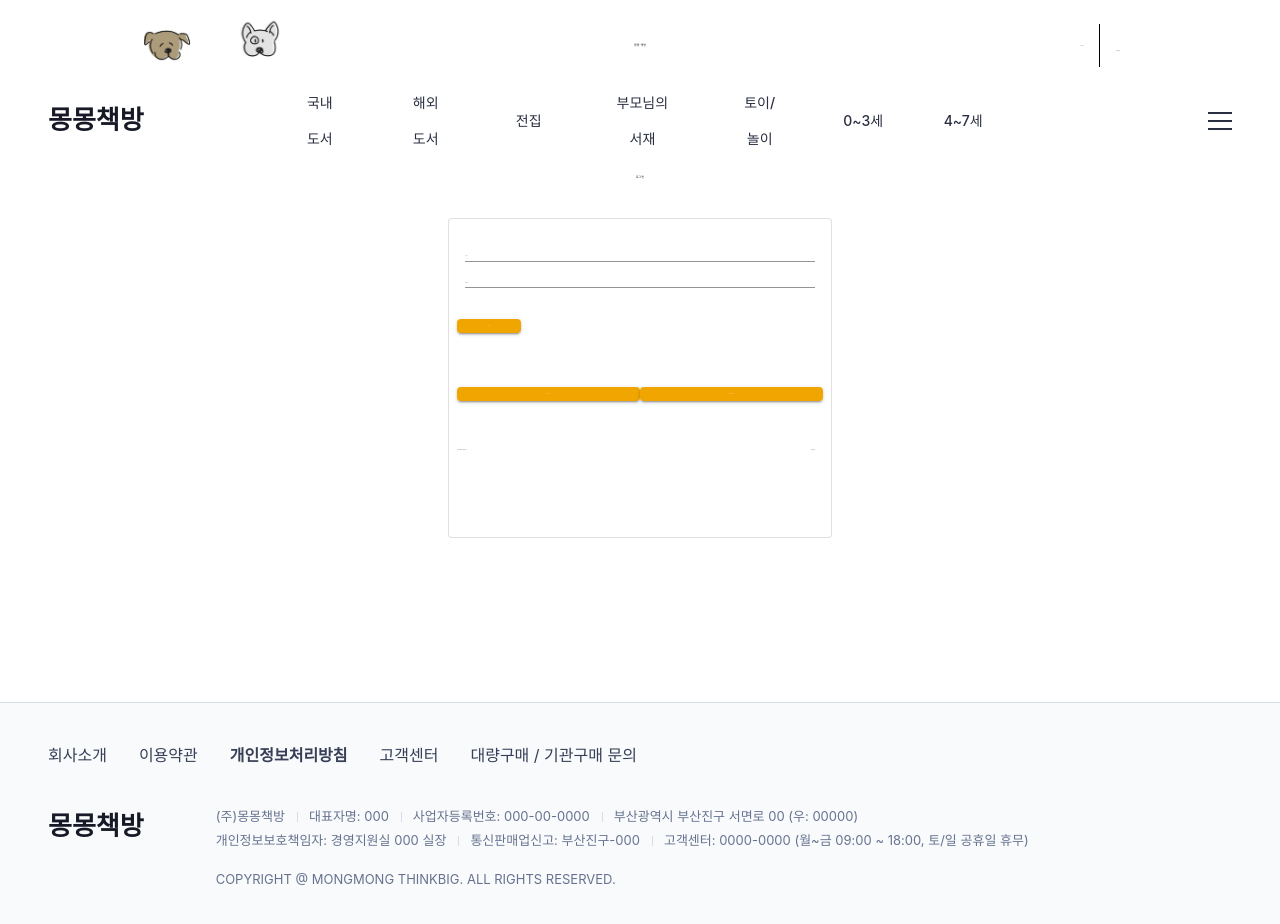
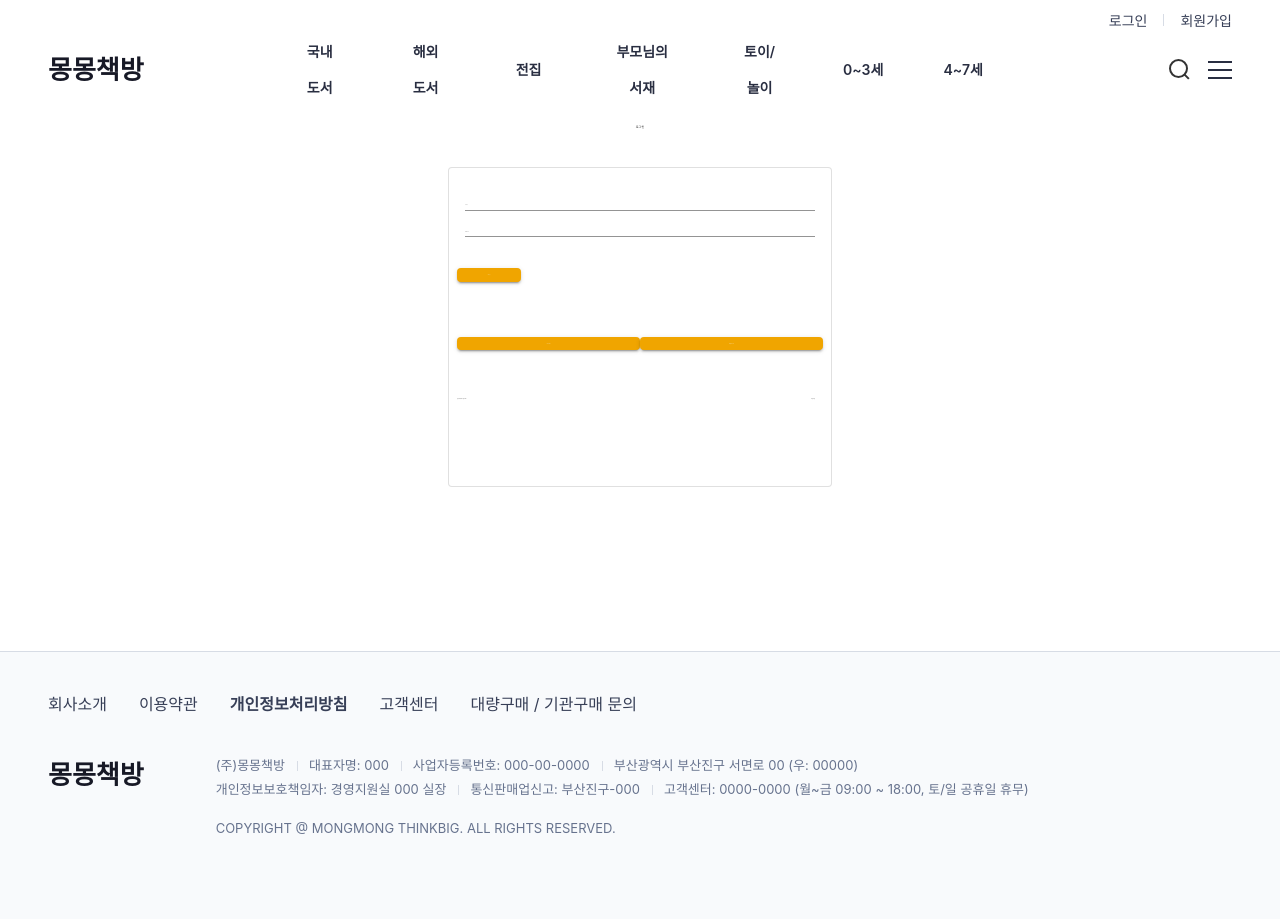
Before and after one commit to devgiants75/bookstore, a React (Create React App) app in the folder web/: page /signIn in a window 1280 px wide. Shown: the top 924 px of the page. Built offline with nearby package versions, Linux system fonts and the light colour scheme; a web font is replaced by a local one.

Commit message:
Feat: Header, Nav

```diff
--- a/web/src/App.tsx
+++ b/web/src/App.tsx
@@ -69,7 +69,6 @@ function App() {
   return (
     <>
       <Header />
-      <Navigation />
 
       <Routes>
         {/* // component : Main 화면 */}
@@ -116,4 +115,5 @@ function App() {
     </>
   );
 }
+
 export default App;
--- a/web/src/layouts/header/Index.Style.tsx
+++ b/web/src/layouts/header/Index.Style.tsx
@@ -1,18 +1,32 @@
 import { styled } from 'styled-components';
-// import styled from '@emotion/styled';
-import Typography from '@mui/material/Typography';
 import { container, logo } from '../../styles/variable';
 
-// export const Logo = styled.div``;
-// export const Inner = styled.div``;
+export const Header = styled.header`
+  z-index: 10;
+  position: relative;
+`;
 
-// export const Typo = styled(Typography)`
-//   font-size: 16rem;
-// `;
+export const HeaderTop = styled.div`
+  ${container};
+  height: 40rem;
+  display: flex;
+  align-items: center;
+  justify-content: flex-end;
+  gap: 16rem;
 
-export const Header = styled.header`
-  ${container};
-  z-index: 10;
+  & a {
+    font-size: 14rem;
+    color: var(--gray110);
+    font-weight: 500;
+  }
+
+  & hr {
+    display: block;
+    width: 1px;
+    height: 12px;
+    border: 0;
+    background: #d7dce5;
+  }
 `;
 
 export const Logo = styled.h1`
--- a/web/src/layouts/header/index.tsx
+++ b/web/src/layouts/header/index.tsx
@@ -8,6 +8,7 @@ import { useCookies } from 'react-cookie';
 import { useUserStore } from '../../stores';
 import logo from './logo.png';
 import * as S from './Index.Style';
+import Navigation from '../navigation';
 
 interface Prop {
   num: number;
@@ -130,66 +131,15 @@ export default function Header() {
   // }
 
   return (
-    <Box
-      display="flex"
-      justifyContent="space-between"
-      ml="10vw"
-      mr="10vw"
-      p={2}
-    >
-      <Box flex={1}>
-        <Box component="img" src={logo} sx={{ height: '3.3em' }} />
-      </Box>
-      <Box
-        flex={1}
-        display="flex"
-        justifyContent="center"
-        alignItems="center"
-        textAlign="center"
-      >
-        {/* eslint-disable-next-line jsx-a11y/anchor-is-valid */}
-        <Link to="">
-          <Typography variant="h3" fontFamily="logoFont">
-            몽몽 책방
-          </Typography>
-        </Link>
-      </Box>
-      <Box
-        flex={1}
-        display="flex"
-        justifyContent="flex-end"
-        alignItems="center"
-      >
+    <S.Header>
+      <S.HeaderTop>
         {cookies.token ? (
-          <Link to="#">
-            <Typography
-              variant="subtitle1"
-              m={2}
-              onClick={() => logOutHandler()}
-              fontFamily="logoFont"
-            >
-              로그아웃
-            </Typography>
-          </Link>
+          <Link to="#">로그아웃</Link>
         ) : (
-          <Link to="/signIn">
-            <Typography variant="subtitle1" m={2} fontFamily="logoFont">
-              로그인
-            </Typography>
-          </Link>
+          <Link to="/signIn">로그인</Link>
         )}
-
-        <Divider
-          orientation="vertical"
-          variant="middle"
-          flexItem
-          sx={{ borderColor: '#000000' }}
-        />
-        <Link to="/signup">
-          <Typography ml={2} mr={2} component="span" fontFamily="logoFont">
-            회원가입
-          </Typography>
-        </Link>
+        <hr />
+        <Link to="/signup">회원가입</Link>
         {cookies.token && (
           <>
             <Divider
@@ -216,7 +166,8 @@ export default function Header() {
             </Drawer>
           </>
         )}
-      </Box>
-    </Box>
+      </S.HeaderTop>
+      <Navigation />
+    </S.Header>
   );
 }
--- a/web/src/layouts/navigation/Index.Style.tsx
+++ b/web/src/layouts/navigation/Index.Style.tsx
@@ -1,4 +1,6 @@
 import { styled } from 'styled-components';
+import Paper from '@mui/material/Paper';
+import m from '@emotion/styled';
 import { container, logo } from '../../styles/variable';
 
 export const Nav = styled.nav`
@@ -6,6 +8,7 @@ export const Nav = styled.nav`
   display: flex;
   align-items: center;
   height: 60rem;
+  background-color: #fff;
 `;
 
 export const Logo = styled.h1`
@@ -28,6 +31,8 @@ export const GnbFullMenu = styled.div`
   flex: 0 0 20%;
   display: flex;
   justify-content: flex-end;
+  align-items: center;
+  gap: 16rem;
 `;
 
 export const GnbToggle = styled.button`
@@ -85,3 +90,59 @@ export const Gnb = styled.div`
   justify-content: center;
   margin: 0 auto;
 `;
+
+export const Popover = m(Paper)`
+  display: grid;
+  grid-template-columns: repeat(7, 1fr);
+  padding: 24rem 8rem;
+  background-color: #fff;
+  border-radius: 16rem;
+  box-shadow:
+    rgba(20, 20, 20, 0.12) 4px 12px 24px 0px,
+    rgba(20, 20, 20, 0.08) 0px 1px 4px 0px;
+`;
+
+export const SearchIcon = styled.div`
+  width: 24rem;
+  height: 24rem;
+`;
+
+export const Search = styled.div`
+  display: none;
+  width: 100%;
+  position: absolute;
+  top: 100rem;
+  left: 0;
+  right: 0;
+  padding: 16rem 24rem;
+  box-shadow: 0 16px 16px rgba(55, 63, 87, 0.1);
+  background-color: #fff;
+
+  &.active {
+    display: block;
+  }
+`;
+
+export const SearchInner = styled.div`
+  ${container};
+  display: flex;
+  align-items: center;
+
+  & input {
+    font-size: 24rem;
+    padding: 14rem 0 14rem 14rem;
+    width: 100%;
+    color: var(--gray120);
+  }
+`;
+
+export const SearchCloseIcon = styled.div`
+  width: 40rem;
+  height: 40rem;
+  border: 1px solid var(--gray60);
+  display: flex;
+  align-items: center;
+  justify-content: center;
+  border-radius: 8rem;
+  cursor: pointer;
+`;
--- a/web/src/layouts/navigation/components/Gnb/Index.Style.tsx
+++ b/web/src/layouts/navigation/components/Gnb/Index.Style.tsx
@@ -11,6 +11,7 @@ export const GnbList = m(Button)`
   padding: 0 12rem;
   transition: background-color 0.2s ease 0s;
   color: var(--gray120);
+  font-weight: 600;
 
   & a {
     color: var(--gray120);
@@ -31,6 +32,7 @@ export const LnbList = styled.span`
   padding: 0 8rem;
   color: var(--gray120);
   transition: background-color 0.2s ease 0s;
+  font-weight: 500;
 
   &:hover {
     background-color: var(--gray20);
--- a/web/src/layouts/navigation/components/Gnb/index.tsx
+++ b/web/src/layouts/navigation/components/Gnb/index.tsx
@@ -1,8 +1,4 @@
 import * as React from 'react';
-import Box from '@mui/material/Box';
-import Menu from '@mui/material/Menu';
-import MenuItem from '@mui/material/MenuItem';
-import Typography from '@mui/material/Typography';
 import { Link, useNavigate } from 'react-router-dom';
 import { useState } from 'react';
 import { Button, Tooltip } from '@mui/material';
@@ -10,57 +6,24 @@ import * as S from './Index.Style';
 
 interface props {
   title: string;
-  // eslint-disable-next-line react/no-unused-prop-types
   url: string;
   subTitles: any[];
 }
 
-export default function MenuComponent({ title, subTitles }: props) {
+export default function MenuComponent({ title, url, subTitles }: props) {
   // const [isHovering, setIsHovering] = useState<boolean>(false);
   const [anchorEl, setAnchorEl] = useState<null | HTMLElement>(null);
   const navigator = useNavigate();
 
-  const open = Boolean(anchorEl);
   const handleClick = (event: React.MouseEvent<HTMLButtonElement>) => {
     setAnchorEl(event.currentTarget);
-    console.log(event.currentTarget);
   };
-  const handleClose = () => {
-    setAnchorEl(null);
-  };
-
   const menuItemHandler = (url: string) => {
     setAnchorEl(null);
     navigator(url);
   };
 
-  // const handleMouseEnter = () => {
-  //   setIsHovering(true);
-  // };
-  //
-  // const handleMouseLeave = () => {
-  //   setIsHovering(false);
-  // };
-  // };
-
   return (
-    <>
-      {/* <S.GnbList */}
-      {/*  onMouseEnter={handleClick} */}
-      {/*  onMouseLeave={handleClose} */}
-      {/*  onMouseEnter={handleMouseEnter} */}
-      {/*  onMouseLeave={handleMouseLeave} */}
-      {/* > */}
-      {/*  {title} */}
-      {/* </S.GnbList> */}
-      {/* <S.Lnb> */}
-      {/*  {subTitles.map(sub => ( */}
-      {/*    <S.LnbList onClick={() => menuItemHandler(sub.url)}> */}
-      {/*      {sub.subtitle} */}
-      {/*    </S.LnbList> */}
-      {/*  ))} */}
-      {/* </S.Lnb> */}
-
     <Tooltip
       title={subTitles.map(sub => (
         <S.LnbList onClick={() => menuItemHandler(sub.url)}>
@@ -74,53 +37,27 @@ export default function MenuComponent({ title, subTitles }: props) {
             bgcolor: '#fff',
             minWidth: '148rem',
             boxShadow:
-                'rgba(20, 20, 20, 0.12) 4px 12px 24px 0px, rgba(20,20,20,0.08) 0px 1px 4px 0px',
+              'rgba(20, 20, 20, 0.12) 4px 12px 24px 0px, rgba(20, 20, 20, 0.08) 0px 1px 4px 0px',
             borderRadius: '10rem',
             margin: '0',
             padding: '6rem',
           },
         },
       }}
+      PopperProps={{
+        modifiers: [
+          {
+            name: 'offset',
+            options: {
+              offset: [0, -4],
+            },
+          },
+        ],
+      }}
     >
       <S.GnbList onClick={handleClick} type="button">
         {title}
       </S.GnbList>
     </Tooltip>
-
-      {/* -------------------------------- */}
-      {/* <S.Typo variant="subtitle1" onClick={handleClick}> */}
-      {/*  {title} */}
-      {/* </S.Typo> */}
-
-      {/* <Typography */}
-      {/*  textAlign="center" */}
-      {/*  variant="subtitle1" */}
-      {/*  fontSize={20} */}
-      {/*  onClick={handleClick} */}
-      {/* > */}
-      {/*  {title} */}
-      {/* </Typography> */}
-
-      {/* <Menu */}
-      {/*  id="mouse-over-popover" */}
-      {/*  anchorEl={anchorEl} */}
-      {/*  open={open} */}
-      {/*  onClose={handleClose} */}
-      {/*  MenuListProps={{ */}
-      {/*    'aria-labelledby': 'basic-button', */}
-      {/*  }} */}
-      {/*  sx={{ pt: 1.5, pb: 1.5, mt: 2 }} */}
-      {/* > */}
-      {/*  {subTitles.map(sub => ( */}
-      {/*    <MenuItem */}
-      {/*      sx={{ minwidth: '10vw', pt: 1.5, pb: 1.5 }} */}
-      {/*      onClick={() => menuItemHandler(sub.url)} */}
-      {/*      style={{ fontSize: '16rem' }} */}
-      {/*    > */}
-      {/*      {sub.subTitle} */}
-      {/*    </MenuItem> */}
-      {/*  ))} */}
-      {/* </Menu> */}
-    </>
   );
 }
--- a/web/src/layouts/navigation/index.tsx
+++ b/web/src/layouts/navigation/index.tsx
@@ -1,25 +1,18 @@
 import { useState, KeyboardEvent, MouseEvent } from 'react';
 
-import { styled, alpha } from '@mui/material/styles';
-import AppBar from '@mui/material/AppBar';
-import Box from '@mui/material/Box';
-import Divider from '@mui/material/Divider';
-import Toolbar from '@mui/material/Toolbar';
 import InputBase from '@mui/material/InputBase';
-import IconButton from '@mui/material/IconButton';
-import MenuIcon from '@mui/icons-material/Menu';
-import Popper from '@mui/material/Popper';
-import SearchIcon from '@mui/icons-material/Search';
-import { Link, Navigate, useNavigate } from 'react-router-dom';
+import { Link, useNavigate } from 'react-router-dom';
+import { Popover } from '@mui/material';
 import * as S from './Index.Style';
 
 import Gnb from './components/Gnb';
 import PoperMenuItem from './components/PoperMenuItem';
-import { AGE_LIST, CATEGORY_LIST } from '../../constants/navigation';
+import { CATEGORY_LIST } from '../../constants/navigation';
 
 export default function Navigation() {
   const [anchorEl, setAnchorEl] = useState<null | HTMLElement>(null);
   const [menuToggle, setMenuToggle] = useState<boolean>(false);
+  const [searchToggle, setSearchToggle] = useState<boolean>(false);
 
   const [productTitle, setProductTitle] = useState<string>('');
 
@@ -41,8 +34,13 @@ export default function Navigation() {
     setMenuToggle(!menuToggle);
   };
 
+  const handleClose = () => {
+    setAnchorEl(null);
+    setMenuToggle(false);
+  };
+
   const open = Boolean(anchorEl);
-  const id = open ? 'simple-popper' : undefined;
+  const id = open ? 'active' : undefined;
   return (
     <>
       <S.Nav>
@@ -59,6 +57,30 @@ export default function Navigation() {
           ))}
         </S.Gnb>
         <S.GnbFullMenu>
+          <S.SearchIcon
+            onClick={() => {
+              setSearchToggle(!searchToggle);
+            }}
+          >
+            <svg
+              width="24"
+              height="24"
+              viewBox="0 0 24 24"
+              fill="none"
+              xmlns="http://www.w3.org/2000/svg"
+            >
+              <path
+                d="M10.5 19C15.1944 19 19 15.1944 19 10.5C19 5.8056 15.1944 2 10.5 2C5.8056 2 2 5.8056 2 10.5C2 15.1944 5.8056 19 10.5 19Z"
+                stroke="#333333"
+                strokeWidth="2"
+              />
+              <path
+                d="M16.6108 16.6108L20.8534 20.8535"
+                stroke="#333333"
+                strokeWidth="2"
+              />
+            </svg>
+          </S.SearchIcon>
           <S.GnbToggle
             onClick={handleClick}
             className={menuToggle ? 'active' : ''}
@@ -67,105 +89,74 @@ export default function Navigation() {
           </S.GnbToggle>
         </S.GnbFullMenu>
       </S.Nav>
-      {/* ------------------------------------------------------------------------ */}
-      {/* <Box sx={{ flexGrow: 1 }}> */}
-      {/*  <AppBar position="static" sx={{ backgroundColor: '#F0A500' }}> */}
-      {/*    <Toolbar style={{ paddingRight: '10vw', paddingLeft: '10vw' }}> */}
-      {/*      <IconButton */}
-      {/*        size="large" */}
-      {/*        edge="start" */}
-      {/*        color="inherit" */}
-      {/*        aria-label="menu" */}
-      {/*        type="button" */}
-      {/*        onClick={handleClick} */}
-      {/*      > */}
-      {/*        <MenuIcon /> */}
-      {/*      </IconButton> */}
-      {/*      <Box display="flex" sx={{ flexGrow: 1 }} fontFamily="logoFont"> */}
-      {/*        {CATEGORY_LIST.map(category => ( */}
-      {/*          <Gnb */}
-      {/*            title={category.title} */}
-      {/*            url={category.url} */}
-      {/*            subTitles={category.subTitles} */}
-      {/*          /> */}
-      {/*        ))} */}
-      {/*        <Divider */}
-      {/*          style={{ borderColor: '#ffffff' }} */}
-      {/*          orientation="vertical" */}
-      {/*          flexItem */}
-      {/*        /> */}
-      {/*        {AGE_LIST.map(age => ( */}
-      {/*          <Gnb */}
-      {/*            title={age.title} */}
-      {/*            // <Link to={subTitles.url}>{subTitles.subTitle}</Link> */}
-      {/*            subTitles={age.subTitles} */}
-      {/*            url={age.url} */}
-      {/*          /> */}
-      {/*        ))} */}
-      {/*      </Box> */}
-      {/*      <Popper */}
-      {/*        id={id} */}
-      {/*        open={open} */}
-      {/*        placement="bottom-start" */}
-      {/*        anchorEl={anchorEl} */}
-      {/*        sx={{ zIndex: 999 }} */}
-      {/*      > */}
-      {/*        <PoperMenuItem setAnchorEl={setAnchorEl} /> */}
-      {/*      </Popper> */}
-      {/*      <Search> */}
-      {/*        <IconButton onClick={SearchAdd}> */}
-      {/*          <SearchIcon /> */}
-      {/*        </IconButton> */}
-      {/*        <StyledInputBase */}
-      {/*          placeholder="Search…" */}
-      {/*          inputProps={{ 'aria-label': 'search' }} */}
-      {/*          onChange={e => setProductTitle(e.target.value)} */}
-      {/*          onKeyPress={event => handleKeyPress(event)} */}
-      {/*        /> */}
-      {/*      </Search> */}
-      {/*    </Toolbar> */}
-      {/*  </AppBar> */}
-      {/* </Box> */}
+      <Popover
+        id={id}
+        open={open}
+        anchorEl={anchorEl}
+        sx={{
+          zIndex: 999,
+          marginTop: 3,
+        }}
+        onClose={handleClose}
+        anchorOrigin={{
+          vertical: 'bottom',
+          horizontal: 'right',
+        }}
+        transformOrigin={{
+          vertical: 'top',
+          horizontal: 'right',
+        }}
+        style={{ width: '100%' }}
+      >
+        <PoperMenuItem
+          setAnchorEl={setAnchorEl}
+          setMenuToggle={setMenuToggle}
+        />
+      </Popover>
+      <S.Search className={searchToggle ? 'active' : ''}>
+        <S.SearchInner>
+          <S.SearchIcon
+          // onClick={SearchAdd}
+          >
+            <svg
+              width="24"
+              height="24"
+              viewBox="0 0 24 24"
+              fill="none"
+              xmlns="http://www.w3.org/2000/svg"
+            >
+              <path
+                d="M10.5 19C15.1944 19 19 15.1944 19 10.5C19 5.8056 15.1944 2 10.5 2C5.8056 2 2 5.8056 2 10.5C2 15.1944 5.8056 19 10.5 19Z"
+                stroke="#b4c0d3"
+                strokeWidth="2"
+              />
+              <path
+                d="M16.6108 16.6108L20.8534 20.8535"
+                stroke="#b4c0d3"
+                strokeWidth="2"
+              />
+            </svg>
+          </S.SearchIcon>
+          <InputBase
+            placeholder="검색어를 입력해주세요."
+            inputProps={{ 'aria-label': 'search' }}
+            onChange={e => setProductTitle(e.target.value)}
+            onKeyPress={event => handleKeyPress(event)}
+          />
+          <S.SearchCloseIcon onClick={() => setSearchToggle(false)}>
+            <svg
+              width="24"
+              height="24"
+              viewBox="0 0 48 48"
+              fill="none"
+              xmlns="http://www.w3.org/2000/svg"
+            >
+              <path d="M8 8L40 40" stroke="#5c667b" strokeWidth="4" />
+              <path d="M8 40L40 8" stroke="#5c667b" strokeWidth="4" />
+            </svg>
+          </S.SearchCloseIcon>
+        </S.SearchInner>
+      </S.Search>
     </>
   );
 }
-const Search = styled('div')(({ theme }) => ({
-  position: 'relative',
-  borderRadius: theme.shape.borderRadius,
-  backgroundColor: alpha(theme.palette.common.white, 0.15),
-  '&:hover': {
-    backgroundColor: alpha(theme.palette.common.white, 0.25),
-  },
-  marginLeft: 0,
-  width: '100%',
-  [theme.breakpoints.up('sm')]: {
-    marginLeft: theme.spacing(1),
-    width: 'auto',
-  },
-}));
-
-const SearchIconWrapper = styled('div')(({ theme }) => ({
-  padding: theme.spacing(0, 2),
-  height: '100%',
-  position: 'absolute',
-  pointerEvents: 'none',
-  display: 'flex',
-  alignItems: 'center',
-  justifyContent: 'center',
-}));
-
-const StyledInputBase = styled(InputBase)(({ theme }) => ({
-  color: 'inherit',
-  '& .MuiInputBase-input': {
-    padding: theme.spacing(1, 1, 1, 0),
-    paddingLeft: `calc(1em + ${theme.spacing(4)})`,
-    transition: theme.transitions.create('width'),
-    width: '100%',
-    [theme.breakpoints.up('sm')]: {
-      width: '12ch',
-      '&:focus': {
-        width: '20ch',
-      },
-    },
-  },
-}));
```
Also changed, not shown: web/src/layouts/navigation/components/PoperMenuItem/Index.Style.tsx (added, +52 -0 lines), web/src/layouts/navigation/components/PoperMenuItem/index.tsx (+14 -83 lines), web/src/styles/theme.ts (+18 -0 lines). Lines whose indentation alone changed are shown as unchanged.
